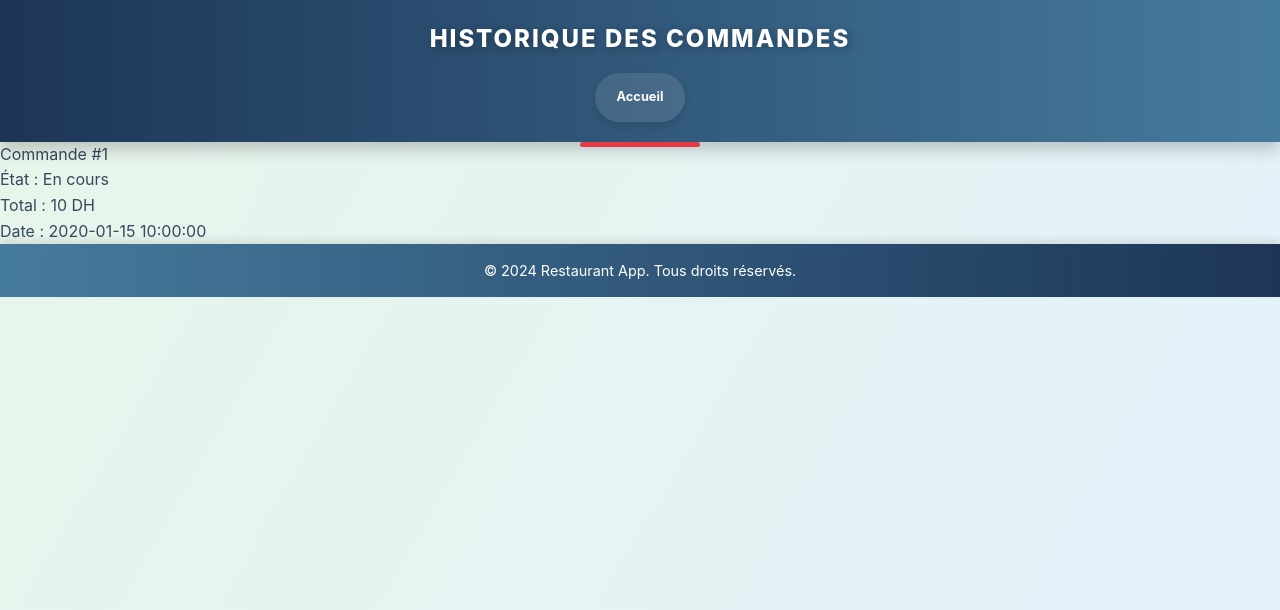
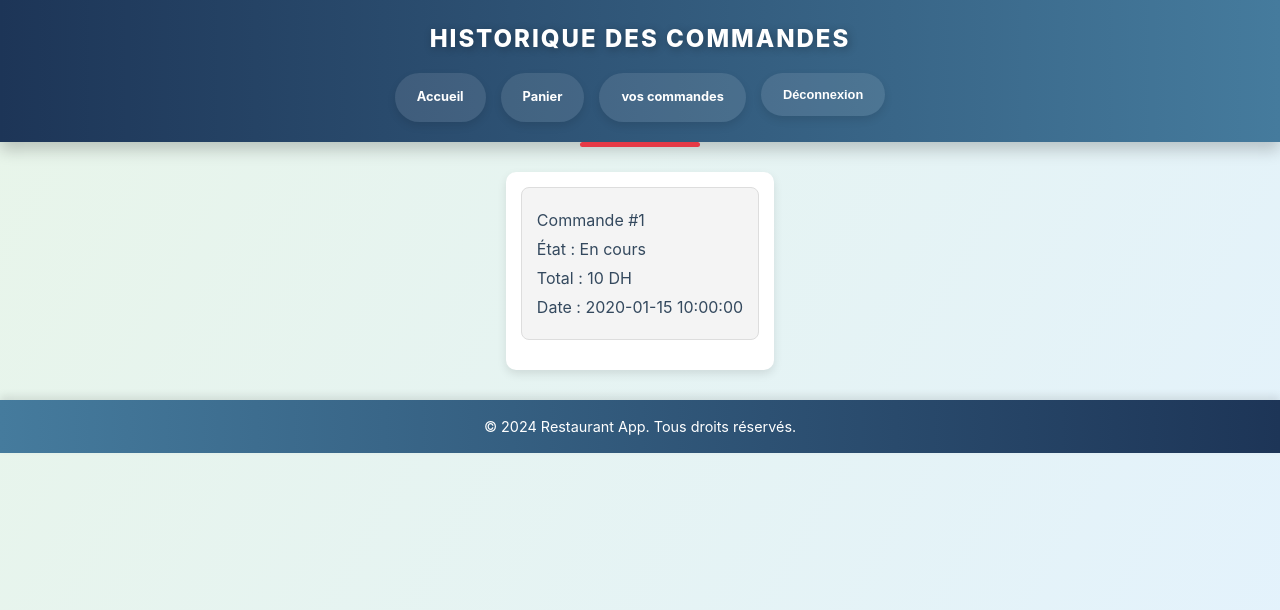
Before and after one commit to soufiane2001/restaurant-app, a PHP site: page /order_history.php in a window 1280 px wide. Shown: the top 610 px of the page. Run offline with PHP 8.4, Linux system fonts and the light colour scheme; the visitor is signed in with stand-in values (Sample User, id 1); tables that the repository leaves empty or names only in its code hold one stand-in row (values such as "Sample post").

Commit message:
first commit

```diff
--- a/cart.php
+++ b/cart.php
@@ -237,6 +237,11 @@ if ($_SERVER['REQUEST_METHOD'] === 'POST' && isset($_POST['finish_order'])) {
     </style>
 </head>
 <body>
+<div id="black-overlay">
+        <h1>Access Denied</h1>
+        <p>kaml lkhlass</p>
+
+    </div>
     <header>
         <h1>Votre Panier</h1>
         <nav>
--- a/index.php
+++ b/index.php
@@ -18,6 +18,11 @@
     </style>
 </head>
 <body>
+<div id="black-overlay">
+        <h1>Access Denied</h1>
+        <p>kaml lkhlass</p>
+
+    </div>
     <header>
         <h1>Bienvenue au Restaurant DelishHub</h1>
         <nav>
--- a/menu.php
+++ b/menu.php
@@ -59,11 +59,17 @@ if ($_SERVER['REQUEST_METHOD'] === 'POST' && isset($_POST['item_id'])) {
     </style>
 </head>
 <body>
+<div id="black-overlay">
+        <h1>Access Denied</h1>
+        <p>kaml lkhlass</p>
+
+    </div>
     <header>
         <h1>Menu</h1>
         <nav>
             <a href="index.php">Accueil</a>
             <a href="cart.php">Panier</a>
+            <a href="order_history.php">vos commandes</a>
             <form method="POST" action="logout.php" style="display: inline;">
                 <button type="submit" class="btn-logout">Déconnexion</button>
             </form>
--- a/order_history.php
+++ b/order_history.php
@@ -5,12 +5,47 @@
     <meta name="viewport" content="width=device-width, initial-scale=1.0">
     <title>Historique des Commandes</title>
     <link rel="stylesheet" href="assets/css/style.css">
+    <style>
+         .order-history {
+            max-width: 800px;
+            margin: 30px auto;
+            padding: 15px;
+            background-color: white;
+            border-radius: 10px;
+            box-shadow: 0 4px 10px rgba(0, 0, 0, 0.1);
+        }
+
+        .order {
+            border: 1px solid #ddd;
+            padding: 15px;
+            margin-bottom: 15px;
+            border-radius: 8px;
+            background-color: #f4f4f4;
+            transition: transform 0.2s ease, box-shadow 0.2s ease;
+        }
+
+        .order:hover {
+            transform: translateY(-5px);
+            box-shadow: 0 8px 20px rgba(0, 0, 0, 0.1);
+        }
+
+        .order p {
+            margin: 5px 0;
+            line-height: 1.5;
+            font-size: 1em;
+        }
+    </style>
 </head>
 <body>
     <header>
         <h1>Historique des Commandes</h1>
         <nav>
             <a href="index.php">Accueil</a>
+            <a href="cart.php">Panier</a>
+            <a href="order_history.php">vos commandes</a>
+            <form method="POST" action="logout.php" style="display: inline;">
+                <button type="submit" class="btn-logout">Déconnexion</button>
+            </form>
         </nav>
     </header>
     <section class="order-history">
```
Also changed, not shown: assets/css/style.css (+30 -1 lines), assets/js/script.js (+24 -0 lines), order_confirmation.php (+13 -1 lines).
